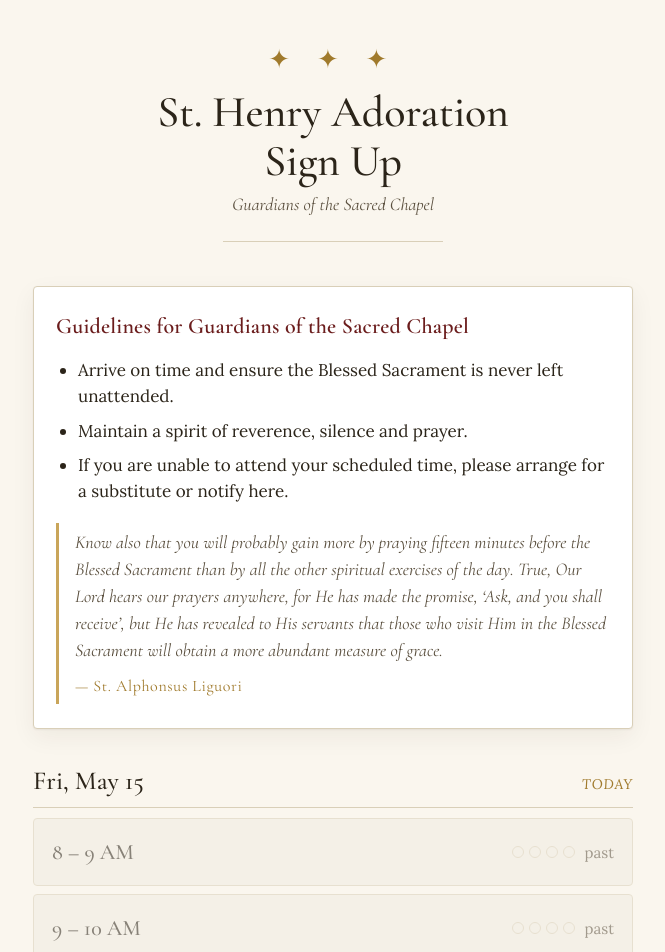
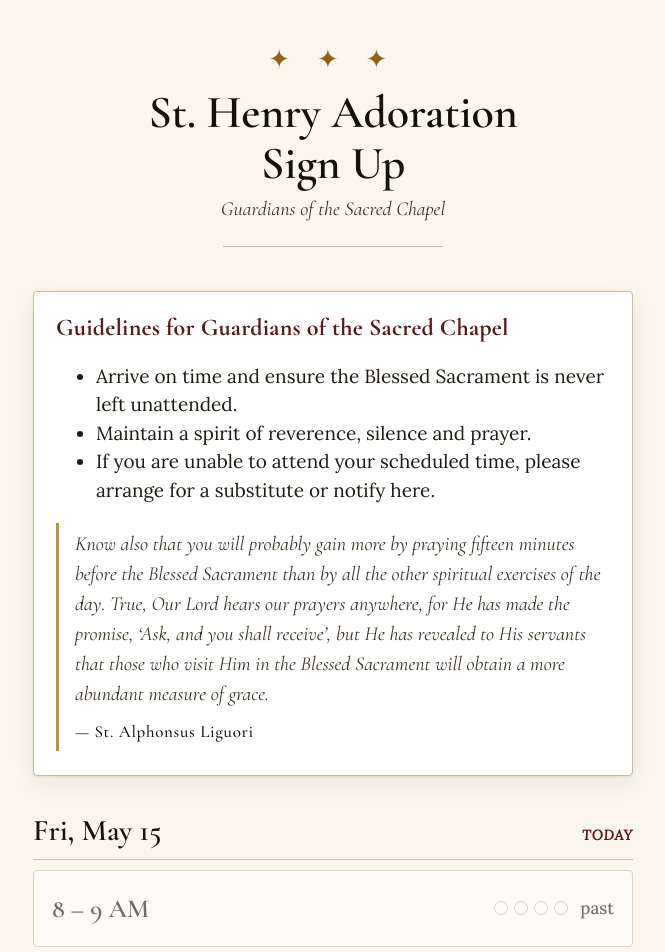
Before and after one commit to mvlauriar/st-henry-adoration, a Next.js app: page / in a window 1280 px wide. Shown: the top 952 px of the page, without its empty margins (307-972 px from the left). Built offline with nearby package versions, Linux system fonts and the light colour scheme; no server answers; the database is empty.

Commit message:
Update globals.css

```diff
--- a/app/globals.css
+++ b/app/globals.css
@@ -1,18 +1,19 @@
 :root {
   --bg: #faf6ee;
   --bg-card: #ffffff;
-  --ink: #2b2419;
-  --ink-soft: #5a4f3e;
-  --rule: #d9cfb8;
-  --gold: #a07a2c;
-  --gold-soft: #c9a55a;
-  --burgundy: #6b1d1d;
-  --green: #2f5d3e;
-  --red: #b03030;
+  --ink: #1f1a12;            /* primary text — darker than before for max contrast */
+  --ink-strong: #14110b;     /* for the most important text (hour labels, day headers) */
+  --ink-secondary: #3a3225;  /* secondary text — was the old "soft", now much darker */
+  --rule: #c9bda1;           /* dividers — slightly stronger than before */
+  --gold: #8a6418;           /* DECORATIVE ONLY — ornaments, dots, brand flourishes */
+  --gold-soft: #b8943e;      /* DECORATIVE ONLY — quote rule */
+  --burgundy: #5a1818;       /* darker burgundy for stronger contrast */
+  --green: #234d2e;
+  --red: #8e2222;
   --green-bg: #ecf3ec;
   --amber-bg: #faf2dc;
   --red-bg: #f7e6e6;
-  --shadow: 0 1px 2px rgba(43, 36, 25, 0.06), 0 8px 24px rgba(43, 36, 25, 0.06);
+  --shadow: 0 1px 2px rgba(31, 26, 18, 0.08), 0 8px 24px rgba(31, 26, 18, 0.07);
 }
 
 * { box-sizing: border-box; }
@@ -23,14 +24,14 @@ html, body {
   background: var(--bg);
   color: var(--ink);
   font-family: 'Lora', Georgia, serif;
-  font-size: 17px;
-  line-height: 1.55;
+  font-size: 19px;
+  line-height: 1.5;
   -webkit-font-smoothing: antialiased;
   -webkit-tap-highlight-color: transparent;
 }
 
 button { font-family: inherit; }
-input, textarea, select { font-family: inherit; font-size: 17px; }
+input, textarea, select { font-family: inherit; font-size: 20px; }
 
 /* ============ Page shell ============ */
 .page {
@@ -50,24 +51,49 @@ input, textarea, select { font-family: inherit; font-size: 17px; }
 }
 .masthead h1 {
   font-family: 'Cormorant Garamond', serif;
-  font-weight: 500;
-  font-size: clamp(32px, 8vw, 44px);
+  font-weight: 600;
+  font-size: clamp(34px, 8vw, 46px);
   line-height: 1.1;
   margin: 0;
   letter-spacing: -0.005em;
+  color: var(--ink-strong);
 }
 .masthead .parish {
   font-family: 'Cormorant Garamond', serif;
   font-style: italic;
-  color: var(--ink-soft);
+  color: var(--ink-secondary);
   margin-top: 6px;
-  font-size: 18px;
+  font-size: 20px;
 }
 .masthead hr {
   border: 0;
   border-top: 1px solid var(--rule);
   margin: 22px auto 0;
   max-width: 220px;
+}
+
+/* ============ Hero call to prayer ============ */
+.hero-call {
+  margin: 24px auto 0;
+  padding: 18px 8px 4px;
+}
+.hero-call .hero-en {
+  font-family: 'Cormorant Garamond', serif;
+  font-style: italic;
+  font-weight: 600;
+  font-size: clamp(24px, 6vw, 30px);
+  line-height: 1.2;
+  color: var(--burgundy);
+  margin: 0;
+}
+.hero-call .hero-es {
+  font-family: 'Cormorant Garamond', serif;
+  font-style: italic;
+  font-weight: 500;
+  font-size: clamp(20px, 5vw, 25px);
+  line-height: 1.25;
+  color: var(--ink-strong);
+  margin: 10px 0 0;
 }
 
 /* ============ Guidelines ============ */
@@ -81,23 +107,58 @@ input, textarea, select { font-family: inherit; font-size: 17px; }
 }
 .guidelines h2 {
   font-family: 'Cormorant Garamond', serif;
-  font-weight: 600;
-  font-size: 22px;
-  margin: 0 0 14px;
+  font-weight: 700;
+  font-size: 24px;
+  margin: 0 0 16px;
   color: var(--burgundy);
   letter-spacing: 0.01em;
+  line-height: 1.2;
 }
-.guidelines ul {
+.guidelines h2 .lang-es {
+  display: block;
+  font-weight: 500;
+  font-style: italic;
+  font-size: 19px;
+  color: var(--ink-strong);
+  margin-top: 4px;
+}
+.bilingual-list {
   margin: 0 0 18px;
   padding-left: 22px;
+  list-style: none;
 }
-.guidelines li { margin-bottom: 8px; }
+.bilingual-list li {
+  position: relative;
+  margin-bottom: 16px;
+  padding-left: 4px;
+}
+.bilingual-list li::before {
+  content: "✦";
+  position: absolute;
+  left: -22px;
+  top: 1px;
+  color: var(--gold);
+  font-size: 13px;
+}
+.bilingual-list .li-en {
+  display: block;
+  line-height: 1.45;
+  color: var(--ink);
+}
+.bilingual-list .li-es {
+  display: block;
+  font-style: italic;
+  color: var(--ink-secondary);
+  font-size: 17px;
+  line-height: 1.4;
+  margin-top: 4px;
+}
 .guidelines .quote {
   font-style: italic;
   font-family: 'Cormorant Garamond', serif;
-  font-size: 18px;
+  font-size: 20px;
   line-height: 1.5;
-  color: var(--ink-soft);
+  color: var(--ink-secondary);
   border-left: 3px solid var(--gold-soft);
   padding: 6px 0 6px 16px;
   margin: 18px 0 0;
@@ -105,10 +166,11 @@ input, textarea, select { font-family: inherit; font-size: 17px; }
 .guidelines .quote .attrib {
   display: block;
   margin-top: 10px;
-  font-size: 16px;
+  font-size: 17px;
   font-style: normal;
-  color: var(--gold);
+  color: var(--ink-strong);
   letter-spacing: 0.04em;
+  font-weight: 500;
 }
 
 /* ============ Day section ============ */
@@ -117,23 +179,34 @@ input, textarea, select { font-family: inherit; font-size: 17px; }
 }
 .day-header {
   font-family: 'Cormorant Garamond', serif;
-  font-size: 26px;
-  font-weight: 500;
-  color: var(--ink);
+  font-size: 30px;
+  font-weight: 600;
+  color: var(--ink-strong);
   display: flex;
   align-items: baseline;
   justify-content: space-between;
   border-bottom: 1px solid var(--rule);
   padding-bottom: 6px;
   margin-bottom: 10px;
+  flex-wrap: wrap;
+  gap: 8px;
+}
+.day-header .day-header-es {
+  display: inline-block;
+  margin-left: 10px;
+  font-style: italic;
+  font-size: 19px;
+  color: var(--ink-secondary);
+  font-weight: 400;
 }
 .day-header .today {
   font-family: 'Lora', serif;
   font-style: italic;
   font-size: 14px;
-  color: var(--gold);
+  color: var(--burgundy);
   letter-spacing: 0.06em;
   text-transform: uppercase;
+  font-weight: 600;
 }
 
 /* ============ Hour rows ============ */
@@ -143,44 +216,46 @@ input, textarea, select { font-family: inherit; font-size: 17px; }
   justify-content: space-between;
   width: 100%;
   background: var(--bg-card);
-  border: 1px solid var(--rule);
+  border: 1.5px solid var(--rule);
   border-radius: 4px;
-  padding: 16px 18px;
-  margin-bottom: 8px;
+  padding: 18px 18px;
+  margin-bottom: 10px;
   text-align: left;
   font: inherit;
   color: inherit;
   cursor: pointer;
   transition: transform 80ms ease, box-shadow 120ms ease, border-color 120ms ease;
-  min-height: 64px;
+  min-height: 72px;
 }
 .hour-row:hover:not(:disabled),
 .hour-row:focus-visible:not(:disabled) {
-  border-color: var(--gold);
+  border-color: var(--ink-strong);
   box-shadow: var(--shadow);
   outline: none;
 }
 .hour-row:active:not(:disabled) { transform: scale(0.995); }
-.hour-row:disabled { cursor: not-allowed; opacity: 0.55; }
+.hour-row:disabled { cursor: not-allowed; opacity: 0.6; }
 
 .hour-row .time {
   font-family: 'Cormorant Garamond', serif;
-  font-size: 22px;
-  font-weight: 500;
+  font-size: 26px;
+  font-weight: 600;
+  color: var(--ink-strong);
 }
 .hour-row .status {
   display: flex;
   align-items: center;
-  gap: 10px;
-  font-size: 15px;
-  color: var(--ink-soft);
+  gap: 12px;
+  font-size: 17px;
+  color: var(--ink);
+  font-weight: 500;
 }
-.dots { display: flex; gap: 5px; }
+.dots { display: flex; gap: 6px; }
 .dot {
-  width: 12px;
-  height: 12px;
+  width: 14px;
+  height: 14px;
   border-radius: 50%;
-  border: 1px solid var(--rule);
+  border: 1.5px solid var(--rule);
   background: transparent;
 }
 .dot.filled {
@@ -189,15 +264,26 @@ input, textarea, select { font-family: inherit; font-size: 17px; }
 }
 .hour-row.full {
   background: var(--green-bg);
-  border-color: #b8d0bd;
+  border-color: #8fb09a;
 }
-.hour-row.full .status { color: var(--green); font-weight: 500; }
-.hour-row.past { background: #f0ece2; }
+.hour-row.full .status { color: var(--green); font-weight: 600; }
+.hour-row.full .time { color: var(--green); }
+
+/* ============ No-slots message ============ */
+.no-slots {
+  text-align: center;
+  font-style: italic;
+  color: var(--ink-secondary);
+  padding: 40px 0;
+  font-size: 19px;
+  line-height: 1.5;
+}
+.no-slots span { font-size: 17px; display: inline-block; margin-top: 4px; }
 
 /* ============ Modal ============ */
 .modal-backdrop {
   position: fixed; inset: 0;
-  background: rgba(43, 36, 25, 0.45);
+  background: rgba(31, 26, 18, 0.5);
   display: flex; align-items: flex-end; justify-content: center;
   z-index: 100;
   animation: fadeIn 160ms ease;
@@ -223,64 +309,103 @@ input, textarea, select { font-family: inherit; font-size: 17px; }
 
 .modal h3 {
   font-family: 'Cormorant Garamond', serif;
-  font-size: 28px;
-  font-weight: 500;
+  font-size: 30px;
+  font-weight: 600;
   margin: 0 0 4px;
+  color: var(--ink-strong);
 }
 .modal .modal-sub {
   font-style: italic;
-  color: var(--ink-soft);
+  color: var(--ink-secondary);
   margin: 0 0 22px;
+  font-size: 20px;
 }
 
-.field { margin-bottom: 16px; }
+.field { margin-bottom: 18px; }
 .field label {
   display: block;
+  font-size: 16px;
+  letter-spacing: 0.04em;
+  text-transform: uppercase;
+  color: var(--ink-strong);
+  margin-bottom: 8px;
+  font-weight: 600;
+}
+.field label .req {
+  color: var(--burgundy);
+  font-style: italic;
+  text-transform: none;
+  letter-spacing: 0;
+  font-weight: 600;
   font-size: 14px;
-  letter-spacing: 0.05em;
-  text-transform: uppercase;
-  color: var(--ink-soft);
-  margin-bottom: 6px;
-  font-weight: 500;
+  margin-left: 6px;
+}
+.field label .opt {
+  color: var(--ink-secondary);
+  font-style: italic;
+  text-transform: none;
+  letter-spacing: 0;
+  font-weight: 400;
+  font-size: 14px;
+  margin-left: 6px;
 }
 .field input[type="text"],
 .field input[type="tel"],
 .field input[type="email"],
 .field input[type="password"] {
   width: 100%;
-  padding: 14px 14px;
-  border: 1px solid var(--rule);
+  padding: 15px 14px;
+  border: 1.5px solid var(--rule);
   border-radius: 4px;
   background: var(--bg-card);
-  font-size: 18px;
-  color: var(--ink);
+  font-size: 20px;
+  color: var(--ink-strong);
 }
-.field input:focus { outline: none; border-color: var(--gold); }
+.field input::placeholder { color: var(--ink-secondary); opacity: 0.7; }
+.field input:focus { outline: none; border-color: var(--ink-strong); }
 
 .checkbox-row {
   display: flex;
   align-items: flex-start;
-  gap: 12px;
-  padding: 14px;
+  gap: 14px;
+  padding: 16px;
   background: var(--bg-card);
-  border: 1px solid var(--rule);
+  border: 1.5px solid var(--rule);
   border-radius: 4px;
   cursor: pointer;
 }
-.checkbox-row input { margin-top: 4px; flex-shrink: 0; width: 20px; height: 20px; accent-color: var(--gold); }
-.checkbox-row .label-main { font-weight: 500; }
-.checkbox-row .label-sub { font-size: 14px; color: var(--ink-soft); margin-top: 2px; }
+.checkbox-row input { margin-top: 4px; flex-shrink: 0; width: 22px; height: 22px; accent-color: var(--burgundy); }
+.checkbox-row .label-main {
+  display: block;
+  font-weight: 600;
+  color: var(--ink-strong);
+  line-height: 1.4;
+}
+.checkbox-row .label-main.label-es {
+  font-weight: 400;
+  font-style: italic;
+  color: var(--ink-secondary);
+  font-size: 17px;
+  margin-top: 3px;
+}
+.checkbox-row .label-sub {
+  display: block;
+  font-size: 15px;
+  color: var(--ink-secondary);
+  margin-top: 8px;
+  line-height: 1.4;
+}
 
-.btn-row { display: flex; gap: 10px; margin-top: 24px; }
+.btn-row { display: flex; gap: 12px; margin-top: 26px; }
 .btn {
   flex: 1;
-  padding: 16px;
+  padding: 18px;
   border-radius: 4px;
-  font-size: 17px;
-  font-weight: 500;
-  border: 1px solid var(--rule);
+  font-size: 18px;
+  font-weight: 600;
+  border: 1.5px solid var(--ink-strong);
   background: var(--bg-card);
-  color: var(--ink);
+  color: var(--ink-strong);
   cursor: pointer;
   letter-spacing: 0.02em;
 }
@@ -292,18 +417,23 @@ input, textarea, select { font-family: inherit; font-size: 17px; }
 .btn-primary:disabled { opacity: 0.6; cursor: wait; }
 
 /* ============ Toast / success ============ */
-.success {
-  text-align: center;
-  padding: 8px 4px 4px;
-}
+.success { text-align: center; padding: 8px 4px 4px; }
 .success .seal {
   font-family: 'Cormorant Garamond', serif;
   color: var(--gold);
-  font-size: 36px;
+  font-size: 40px;
   margin-bottom: 12px;
 }
-.success h3 { margin: 0 0 8px; }
-.success p { color: var(--ink-soft); margin: 0 0 4px; }
+.success h3 { margin: 0 0 10px; }
+.success p { color: var(--ink); margin: 0 0 6px; font-size: 18px; }
+.success-when {
+  font-family: 'Cormorant Garamond', serif;
+  font-size: 24px;
+  font-weight: 600;
+  color: var(--burgundy);
+  margin: 10px 0 18px !important;
+}
+.success-es { font-size: 16px; font-style: italic; color: var(--ink-secondary); }
 
 /* ============ Admin ============ */
 .admin-grid {
@@ -312,7 +442,7 @@ input, textarea, select { font-family: inherit; font-size: 17px; }
   gap: 2px;
   background: var(--rule);
   border: 1px solid var(--rule);
-  font-size: 12px;
+  font-size: 13px;
   margin: 16px 0 28px;
   overflow-x: auto;
 }
@@ -321,17 +451,19 @@ input, textarea, select { font-family: inherit; font-size: 17px; }
   padding: 8px 6px;
   text-align: center;
   min-width: 38px;
+  color: var(--ink-strong);
 }
 .admin-cell.day-label {
   font-family: 'Cormorant Garamond', serif;
-  font-size: 14px;
+  font-size: 15px;
   text-align: left;
   padding-left: 10px;
+  font-weight: 600;
 }
-.admin-cell.empty { background: var(--red-bg); color: var(--red); font-weight: 600; }
-.admin-cell.partial { background: var(--amber-bg); color: var(--gold); }
-.admin-cell.full { background: var(--green-bg); color: var(--green); }
-.admin-cell.header { background: var(--bg); font-family: 'Cormorant Garamond', serif; font-size: 13px; padding: 6px 4px; }
+.admin-cell.empty { background: var(--red-bg); color: var(--red); font-weight: 700; }
+.admin-cell.partial { background: var(--amber-bg); color: #6e4a0e; font-weight: 600; }
+.admin-cell.full { background: var(--green-bg); color: var(--green); font-weight: 600; }
+.admin-cell.header { background: var(--bg); font-family: 'Cormorant Garamond', serif; font-size: 14px; padding: 6px 4px; font-weight: 600; }
 
 .admin-list {
   background: var(--bg-card);
@@ -344,29 +476,37 @@ input, textarea, select { font-family: inherit; font-size: 17px; }
   display: grid;
   grid-template-columns: 1fr 1fr 1fr auto;
   gap: 12px;
-  padding: 12px 16px;
+  padding: 14px 16px;
   border-bottom: 1px solid var(--rule);
   align-items: center;
-  font-size: 15px;
+  font-size: 16px;
+  color: var(--ink-strong);
 }
 .admin-list-row:last-child { border-bottom: 0; }
-.admin-list-row.empty-flag { background: var(--red-bg); color: var(--red); font-style: italic; }
+.admin-list-row.empty-flag { background: var(--red-bg); color: var(--red); font-style: italic; font-weight: 600; }
 .admin-list-row .when {
   font-family: 'Cormorant Garamond', serif;
-  font-size: 17px;
+  font-size: 18px;
+  font-weight: 600;
 }
 .admin-list-row .delete-btn {
   background: transparent;
   border: 1px solid var(--rule);
-  color: var(--ink-soft);
+  color: var(--ink-secondary);
   border-radius: 4px;
-  padding: 4px 10px;
+  padding: 6px 12px;
   cursor: pointer;
-  font-size: 13px;
+  font-size: 14px;
+  font-weight: 500;
 }
 .admin-list-row .delete-btn:hover { color: var(--red); border-color: var(--red); }
 
-.error-text { color: var(--red); font-size: 14px; margin-top: 8px; }
+.error-text {
+  color: var(--red);
+  font-size: 16px;
+  margin-top: 10px;
+  font-weight: 500;
+}
 
 /* ============ Footer ============ */
 .footer {
@@ -374,7 +514,9 @@ input, textarea, select { font-family: inherit; font-size: 17px; }
   margin-top: 40px;
   padding-top: 20px;
   border-top: 1px solid var(--rule);
-  font-size: 13px;
-  color: var(--ink-soft);
+  font-size: 15px;
+  color: var(--ink-secondary);
   font-style: italic;
+  line-height: 1.5;
 }
+.footer span { font-size: 14px; }
```
